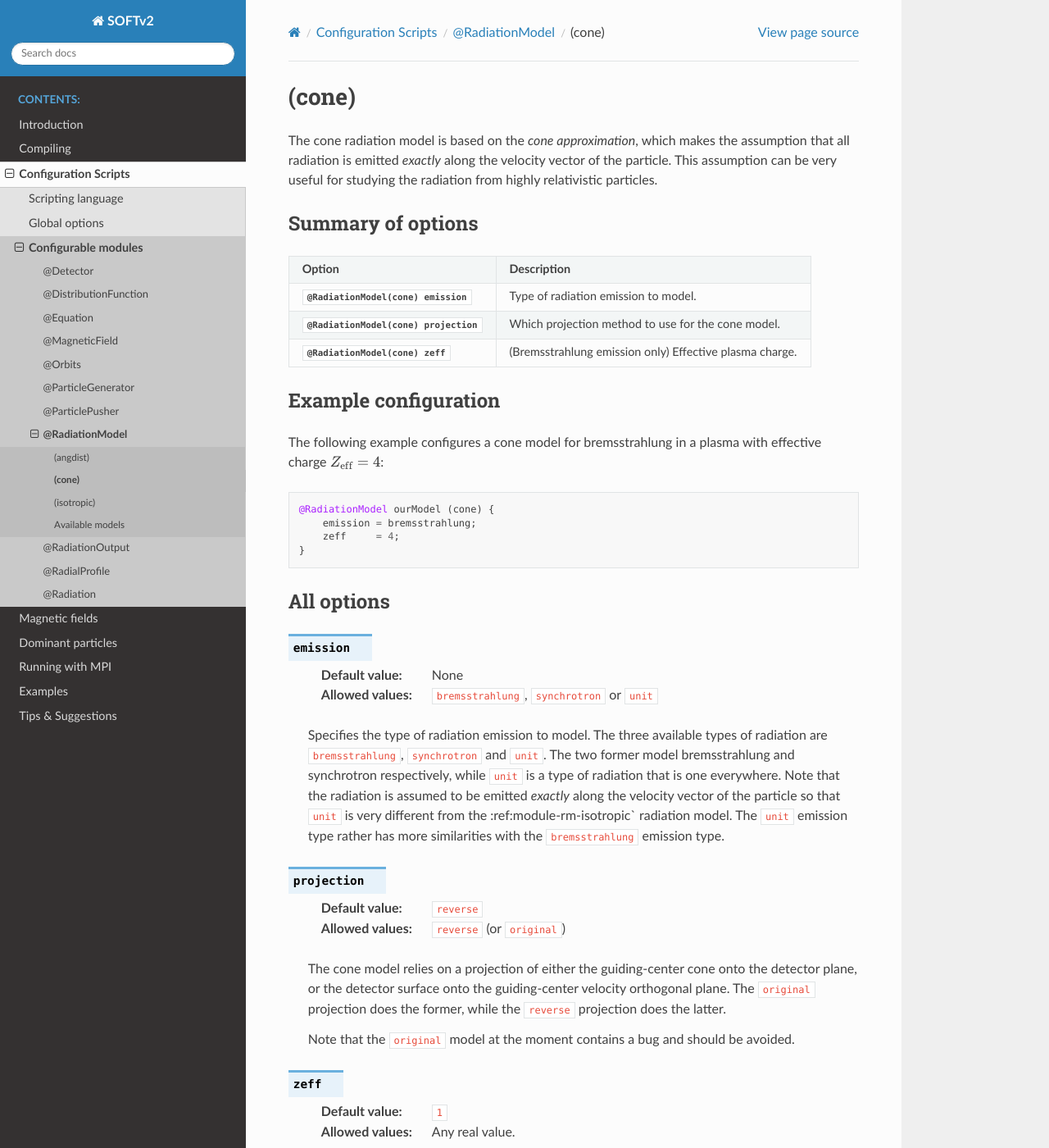
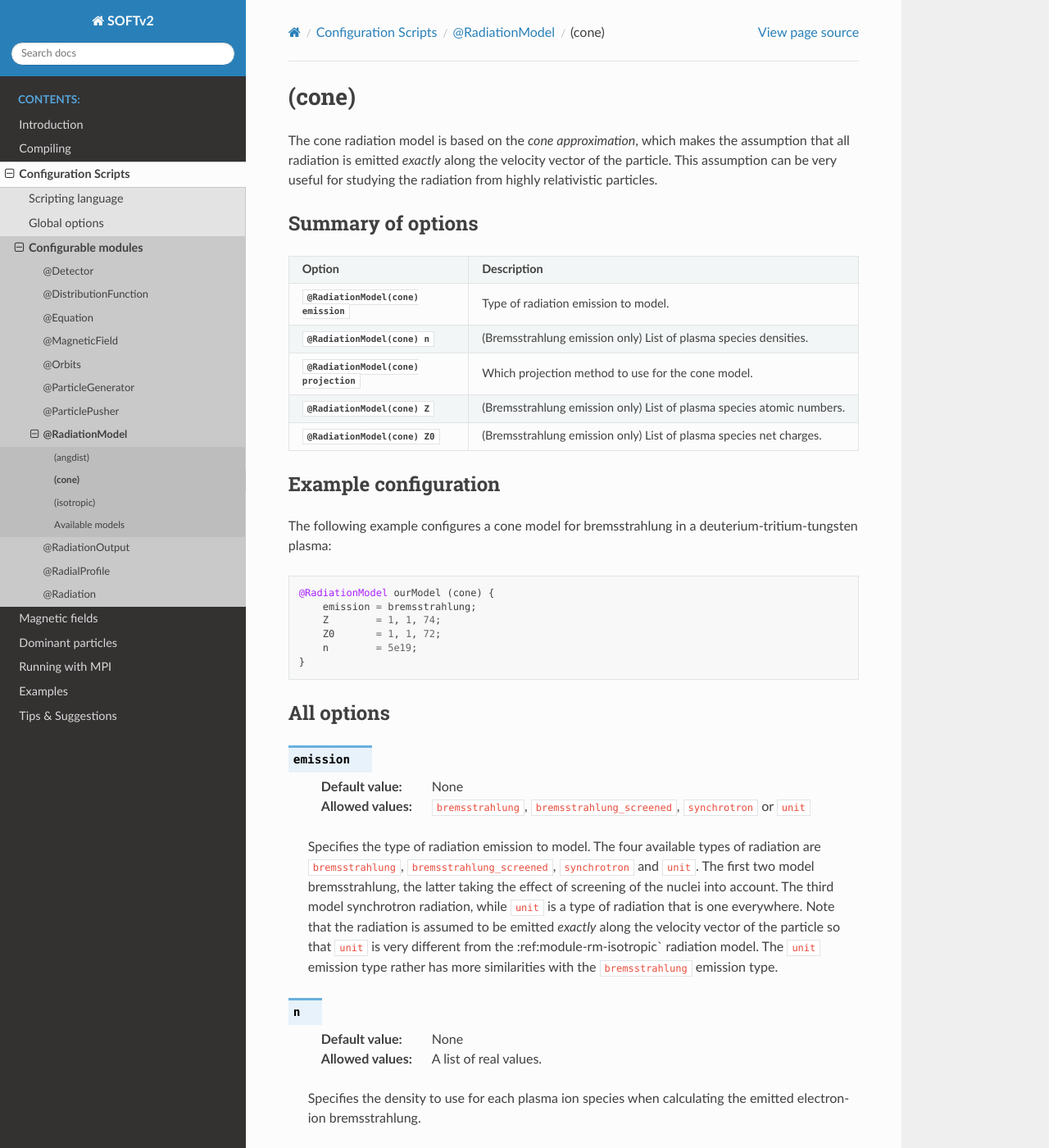
Before and after one commit to hoppe93/SOFT2, a Sphinx documentation site: the page built from doc/sphinx/source/scripts/RadiationModel/Cone.rst, in a window 1280 px wide and 1400 px high. Shown: the whole window at 82% size. Built offline with Sphinx 7.4.7 and the Read the Docs theme 2.0.0, drawn with Linux system fonts in a browser that asks for light colours; some of the changed text lies outside the part shown.

```diff
--- a/doc/sphinx/source/scripts/RadiationModel/Cone.rst
+++ b/doc/sphinx/source/scripts/RadiationModel/Cone.rst
@@ -10,24 +10,30 @@
 Summary of options
 ------------------
 
-+--------------------------------------------+---------------------------------------------------------+
-| **Option**                                 | **Description**                                         |
-+--------------------------------------------+---------------------------------------------------------+
-| :option:`@RadiationModel(cone) emission`   | Type of radiation emission to model.                    |
-+--------------------------------------------+---------------------------------------------------------+
-| :option:`@RadiationModel(cone) projection` | Which projection method to use for the cone model.      |
-+--------------------------------------------+---------------------------------------------------------+
-| :option:`@RadiationModel(cone) zeff`       | (Bremsstrahlung emission only) Effective plasma charge. |
-+--------------------------------------------+---------------------------------------------------------+
++--------------------------------------------+--------------------------------------------------------------------------+
+| **Option**                                 | **Description**                                                          |
++--------------------------------------------+--------------------------------------------------------------------------+
+| :option:`@RadiationModel(cone) emission`   | Type of radiation emission to model.                                     |
++--------------------------------------------+--------------------------------------------------------------------------+
+| :option:`@RadiationModel(cone) n`          | (Bremsstrahlung emission only) List of plasma species densities.         |
++--------------------------------------------+--------------------------------------------------------------------------+
+| :option:`@RadiationModel(cone) projection` | Which projection method to use for the cone model.                       |
++--------------------------------------------+--------------------------------------------------------------------------+
+| :option:`@RadiationModel(cone) Z`          | (Bremsstrahlung emission only) List of plasma species atomic numbers.    |
++--------------------------------------------+--------------------------------------------------------------------------+
+| :option:`@RadiationModel(cone) Z0`         | (Bremsstrahlung emission only) List of plasma species net charges.       |
++--------------------------------------------+--------------------------------------------------------------------------+
 
 Example configuration
 ---------------------
-The following example configures a cone model for bremsstrahlung in a plasma
-with effective charge :math:`Z_{\rm eff} = 4`::
+The following example configures a cone model for bremsstrahlung in a
+deuterium-tritium-tungsten plasma::
 
    @RadiationModel ourModel (cone) {
        emission = bremsstrahlung;
-       zeff     = 4;
+       Z        = 1, 1, 74;
+       Z0       = 1, 1, 72;
+       n        = 5e19;
    }
 
 All options
@@ -38,16 +44,25 @@
 .. option:: emission
 
    :Default value: None
-   :Allowed values: ``bremsstrahlung``, ``synchrotron`` or ``unit``
+   :Allowed values: ``bremsstrahlung``, ``bremsstrahlung_screened``, ``synchrotron`` or ``unit``
 
-   Specifies the type of radiation emission to model. The three available types
-   of radiation are ``bremsstrahlung``, ``synchrotron`` and ``unit``. The two
-   former model bremsstrahlung and synchrotron respectively, while ``unit`` is a
-   type of radiation that is one everywhere. Note that the radiation is assumed
-   to be emitted *exactly* along the velocity vector of the particle so that
-   ``unit`` is very different from the :ref:module-rm-isotropic` radiation
-   model. The ``unit`` emission type rather has more similarities with the
-   ``bremsstrahlung`` emission type.
+   Specifies the type of radiation emission to model. The four available types
+   of radiation are ``bremsstrahlung``, ``bremsstrahlung_screened``,
+   ``synchrotron`` and ``unit``. The first two model bremsstrahlung, the latter
+   taking the effect of screening of the nuclei into account. The third model
+   synchrotron radiation, while ``unit`` is a type of radiation that is one
+   everywhere. Note that the radiation is assumed to be emitted *exactly* along
+   the velocity vector of the particle so that ``unit`` is very different from
+   the :ref:module-rm-isotropic` radiation model. The ``unit`` emission type
+   rather has more similarities with the ``bremsstrahlung`` emission type.
+
+.. option:: n
+
+   :Default value: None
+   :Allowed values: A list of real values.
+
+   Specifies the density to use for each plasma ion species when calculating the
+   emitted electron-ion bremsstrahlung.
 
 .. option:: projection
 
@@ -59,13 +74,21 @@
    orthogonal plane. The ``original`` projection does the former, while the
    ``reverse`` projection does the latter.
 
-   Note that the ``original`` model at the moment contains a bug and should be
-   avoided.
+   Note that the ``original`` model at the time of writing contains a bug and
+   should be avoided.
 
-.. option:: zeff
+.. option:: Z
 
-   :Default value: ``1``
-   :Allowed values: Any real value.
+   :Default value: None
+   :Allowed values: A list of real values.
 
-   Specifies the effective plasma charge to use when calculating the emitted
-   bremsstrahlung.
+   Specifies the effective plasma charge to use for each plasma ion species when
+   calculating the emitted electron-ion bremsstrahlung.
+
+.. option:: Z0
+
+   :Default value: None
+   :Allowed values: A list of real values.
+
+   Specifies the plasma net charge to use for each plasma ion species when
+   calculating the emitted electron-ion bremsstrahlung.
```
Also changed, not shown: doc/sphinx/source/scripts/ParticleGenerator.rst (+13 -0 lines), 1 other file.
